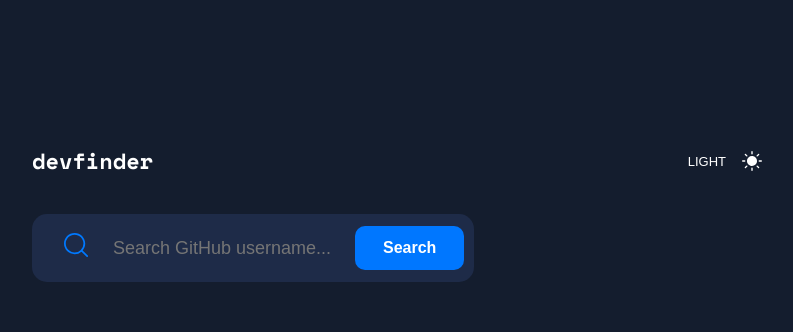
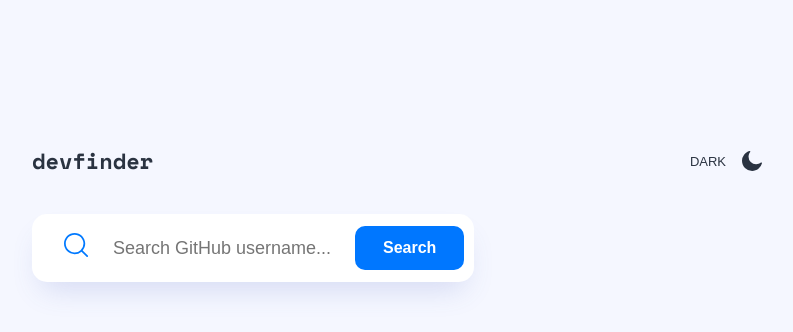
Before and after one commit to AljoschaNy/github-user-search-app, a React (Vite) app: page / in a window 1280 px wide. Shown: the top 332 px of the page, without its empty margins (243-1036 px from the left). Built offline with nearby package versions, Linux system fonts and the light colour scheme; no server answers.

Commit message:
Get the color scheme based on the user preference

```diff
--- a/index.html
+++ b/index.html
@@ -11,6 +11,12 @@
   </head>
   <body>
     <div id="root"></div>
+    <script>
+      if (window.matchMedia && window.matchMedia('(prefers-color-scheme: light)').matches) {
+        document.documentElement.classList.remove('dark');
+        document.documentElement.classList.add('light');
+      }
+    </script>
     <script type="module" src="./src/main.tsx"></script>
   </body>
 </html>
--- a/src/App.tsx
+++ b/src/App.tsx
@@ -6,7 +6,7 @@ import UserCard from "./components/main/UserCard";
 import { UserData } from "./type/types";
 
 function App() {
-  const [theme, setTheme] = useState<"dark" | "light">("dark");
+  const [theme, setTheme] = useState<string>(document.documentElement.className);
   const [userData, setUserData] = useState<UserData>();
 
   const toggleTheme = () => {
--- a/src/type/types.ts
+++ b/src/type/types.ts
@@ -1,5 +1,5 @@
 export type ThemeToggleProps = {
-  theme: "dark" | "light";
+  theme: string;
   onToggleTheme: () => void;
 };
 
```
